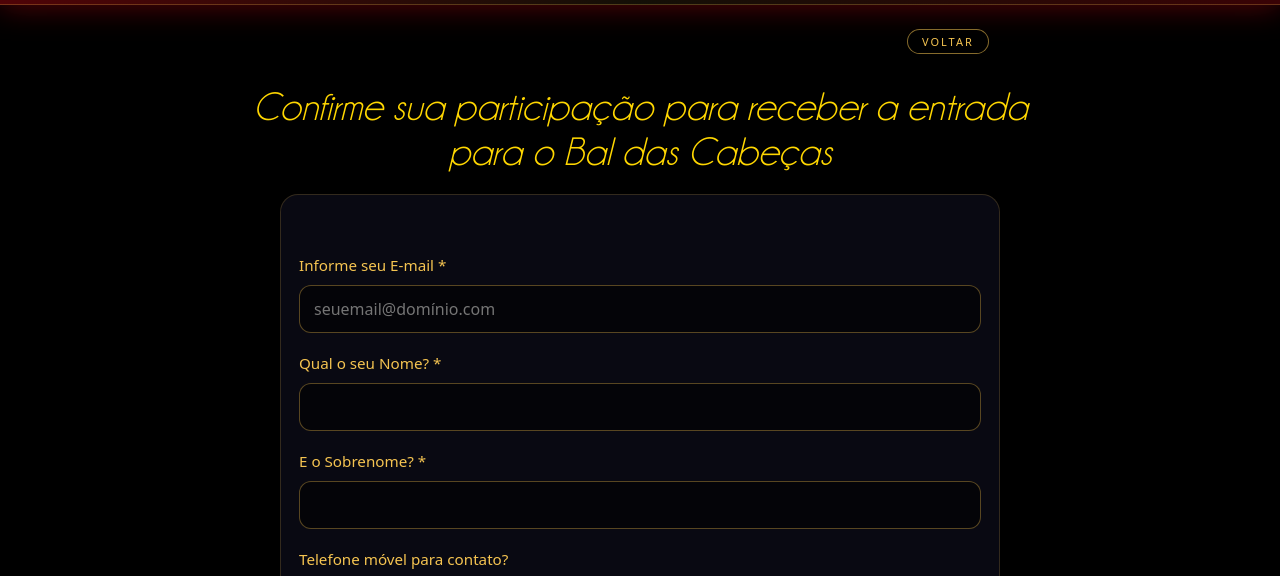
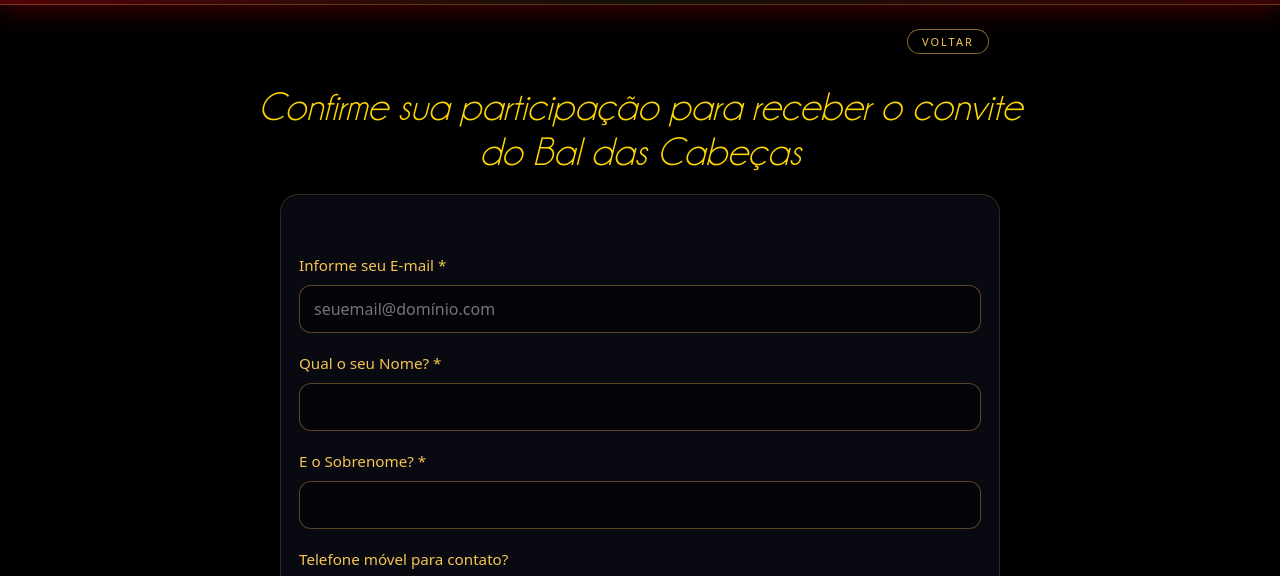
Before and after one commit to mgeovanne/Geovanne60, a plain HTML site: page confirmacaoPresenca.html in a window 1280 px wide. Shown: the part 187-763 px from the top of the page. Drawn offline with Linux system fonts and the light colour scheme; files whose address does not match are found by name.

Commit message:
Ajuste no RSVP

```diff
--- a/confirmacaoPresenca.html
+++ b/confirmacaoPresenca.html
@@ -234,7 +234,7 @@ footer{
               <a class="voltar-link" href="inicio.html"><span class="voltar">Voltar</span></a>
           </div>
 
-          <h3 class="titulo-pagina">Confirme sua participação para receber a entrada<br> para o Bal das Cabeças</h3>
+          <h3 class="titulo-pagina">Confirme sua participação para receber o convite<br> do Bal das Cabeças</h3>
 
 
       <div class="form-card">
```
